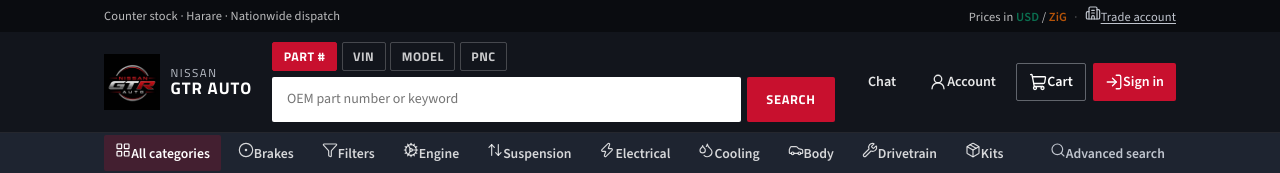
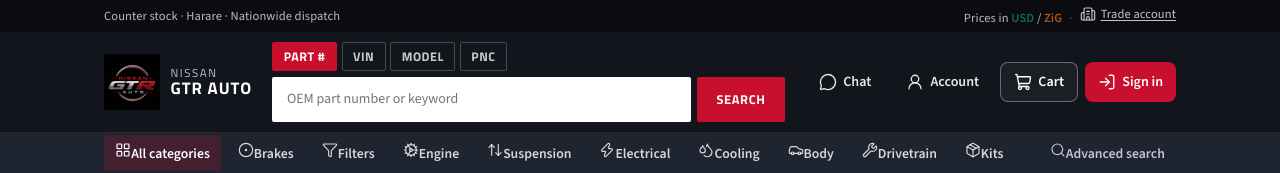
Before and after one commit to Vanguduza/Nissan-Gtr-Auto, a Next.js app in the folder apps/web/: page / in a window 1280 px wide. Shown: the top 173 px of the page. Built offline with nearby package versions, Linux system fonts and the light colour scheme; no server answers.

Commit message:
auto-sync: 2026-07-25 09:34:00

```diff
--- a/apps/web/components/chat-nav-link.tsx
+++ b/apps/web/components/chat-nav-link.tsx
@@ -11,10 +11,12 @@ export function ChatNavLink({
   href = "/account/chat",
   className,
   label = "Chat",
+  icon,
 }: {
   href?: string;
   className?: string;
   label?: string;
+  icon?: React.ReactNode;
 }) {
   const [unread, setUnread] = useState(0);
   const [signedIn, setSignedIn] = useState(false);
@@ -61,7 +63,8 @@ export function ChatNavLink({
 
   return (
     <Link href={target} className={className ?? styles.headerChat}>
-      {label}
+      {icon}
+      <span>{label}</span>
       {unread > 0 ? (
         <span className={styles.badge} aria-label={`${unread} unread`}>
           {unread > 99 ? "99+" : unread}
--- a/apps/web/components/site-header.module.css
+++ b/apps/web/components/site-header.module.css
@@ -118,19 +118,31 @@
   gap: 0.45rem;
 }
 
+.utilityLink {
+  display: inline-flex;
+  align-items: center;
+  gap: 0.3rem;
+}
+
 .action,
 .actionCart,
 .signIn {
   display: inline-flex;
   align-items: center;
   justify-content: center;
-  min-height: 2.35rem;
-  padding: 0 0.75rem;
+  gap: 0.4rem;
+  min-height: 2.45rem;
+  padding: 0 0.8rem;
   font-size: 0.88rem;
   font-weight: 600;
-  border-radius: 2px;
+  border-radius: 8px;
   white-space: nowrap;
-  transition: background var(--gtr-hover), border-color var(--gtr-hover);
+  transition: background var(--gtr-hover), border-color var(--gtr-hover),
+    transform var(--gtr-hover);
+}
+
+.actionLabel {
+  line-height: 1;
 }
 
 .action {
@@ -146,12 +158,14 @@
 .actionCart {
   border: 1px solid rgba(192, 197, 206, 0.45);
   color: #fff;
+  background: rgba(255, 255, 255, 0.04);
 }
 
 .actionCart:hover,
 .actionCart:focus-visible {
   border-color: var(--gtr-silver);
-  background: rgba(255, 255, 255, 0.06);
+  background: rgba(255, 255, 255, 0.1);
+  transform: translateY(-1px);
 }
 
 .signIn {
```
Also changed, not shown: 6 other files (tests, documents, lock files or other folders).
